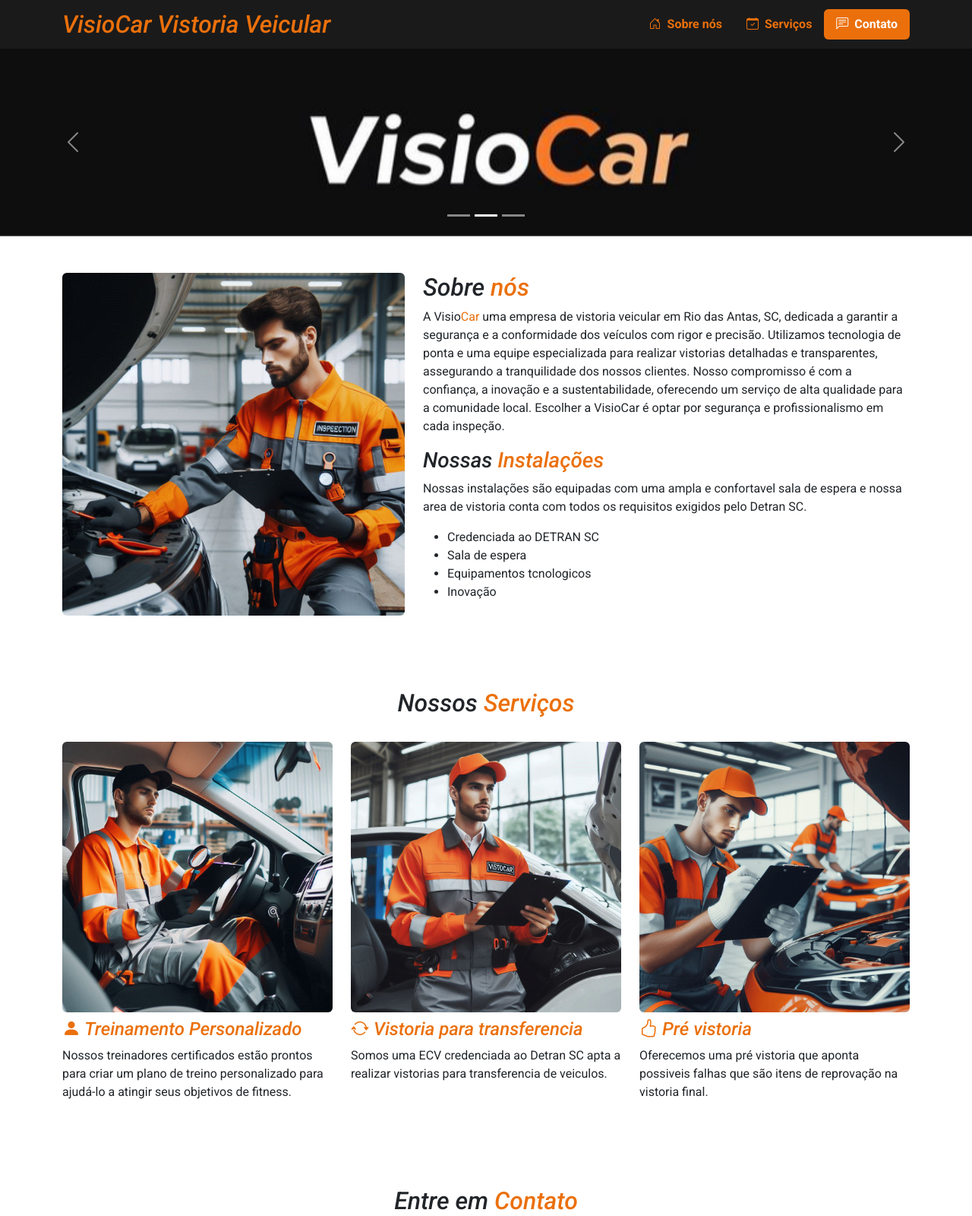
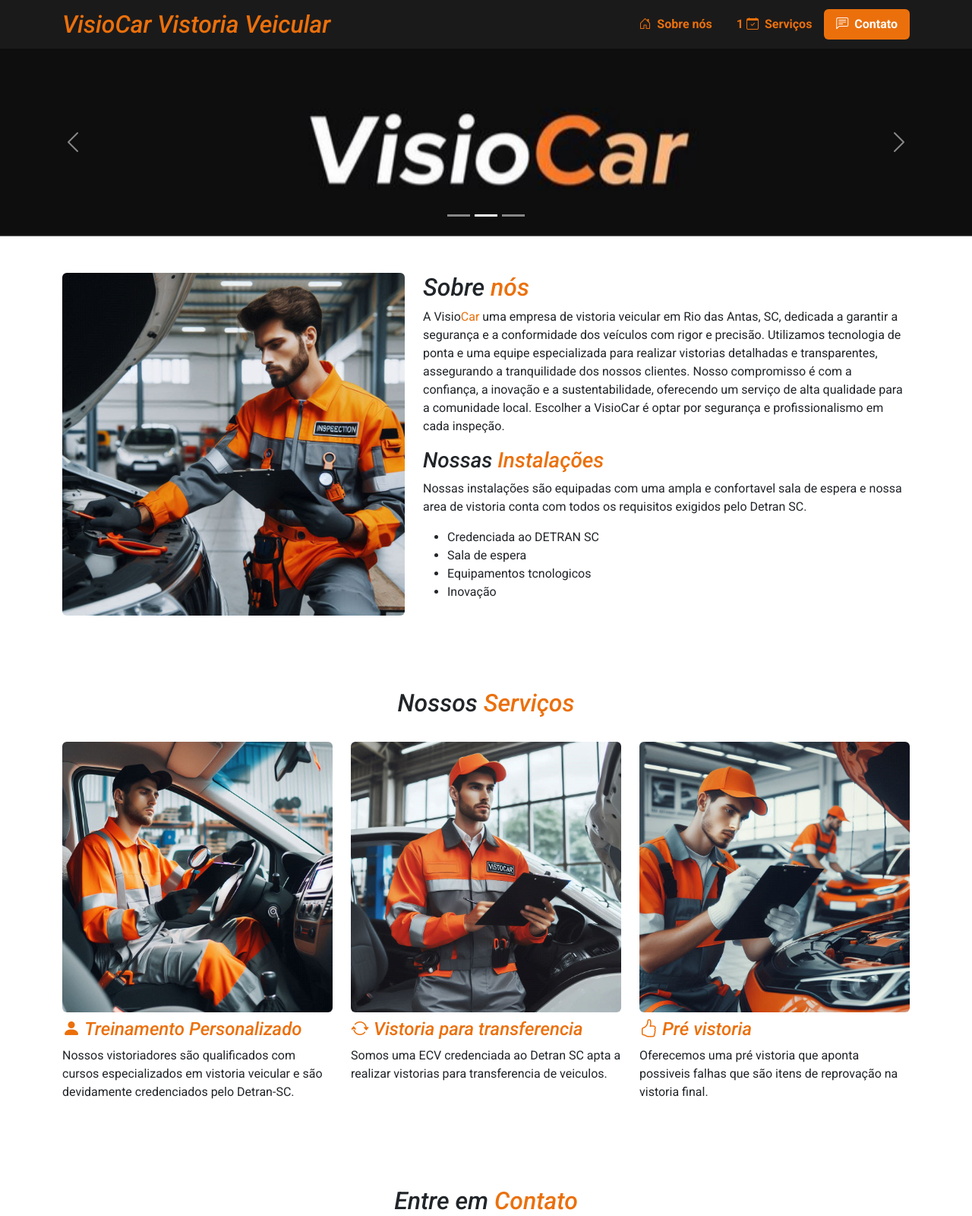
Before and after one commit to Alisson-Rolim-knies/VisioCar_Vistorias, a plain HTML site: page index.html in a window 1280 px wide. Shown: the top 1600 px of the page at 76% size. Drawn offline with nearby package versions, Linux system fonts and the light colour scheme.

Commit message:
alterando conteudo de texto

```diff
--- a/index.html
+++ b/index.html
@@ -30,7 +30,7 @@
                         </a>
                     </li>
                     <li class="nav-item fw-bold">
-                        <a href="#servicos" class="nav-link">
+                        <a href="#servicos" class="nav-link">1
                             <i class="bi bi-calendar-check me-1"></i>
                             Serviços
                         </a>
@@ -112,7 +112,7 @@
                             Treinamento Personalizado
                         </h3>
                         <p>
-                            Nossos treinadores certificados estão prontos para criar um plano de treino personalizado para ajudá-lo a atingir seus objetivos de fitness.
+                            Nossos vistoriadores são qualificados com cursos especializados em vistoria veicular e são devidamente credenciados pelo Detran-SC.
                         </p>
                     </div>
                     <div class="col-md-4">
```
Also changed, not shown: img/Nova pasta/01111.png (deleted), img/Nova pasta/7667cbe8-c345-4d19-99ec-82776b94ef09.png (deleted), img/Nova pasta/ChatOn image (6).jpeg (deleted), img/Nova pasta/ChatOn image (7).jpeg (deleted), img/Nova pasta/ChatOn image (8).jpeg (deleted), img/Nova pasta/ChatOn image.jpeg (deleted), img/Nova pasta/undefined_image (1).png (deleted), img/Nova pasta/undefined_image.png (deleted), 5 other files.
